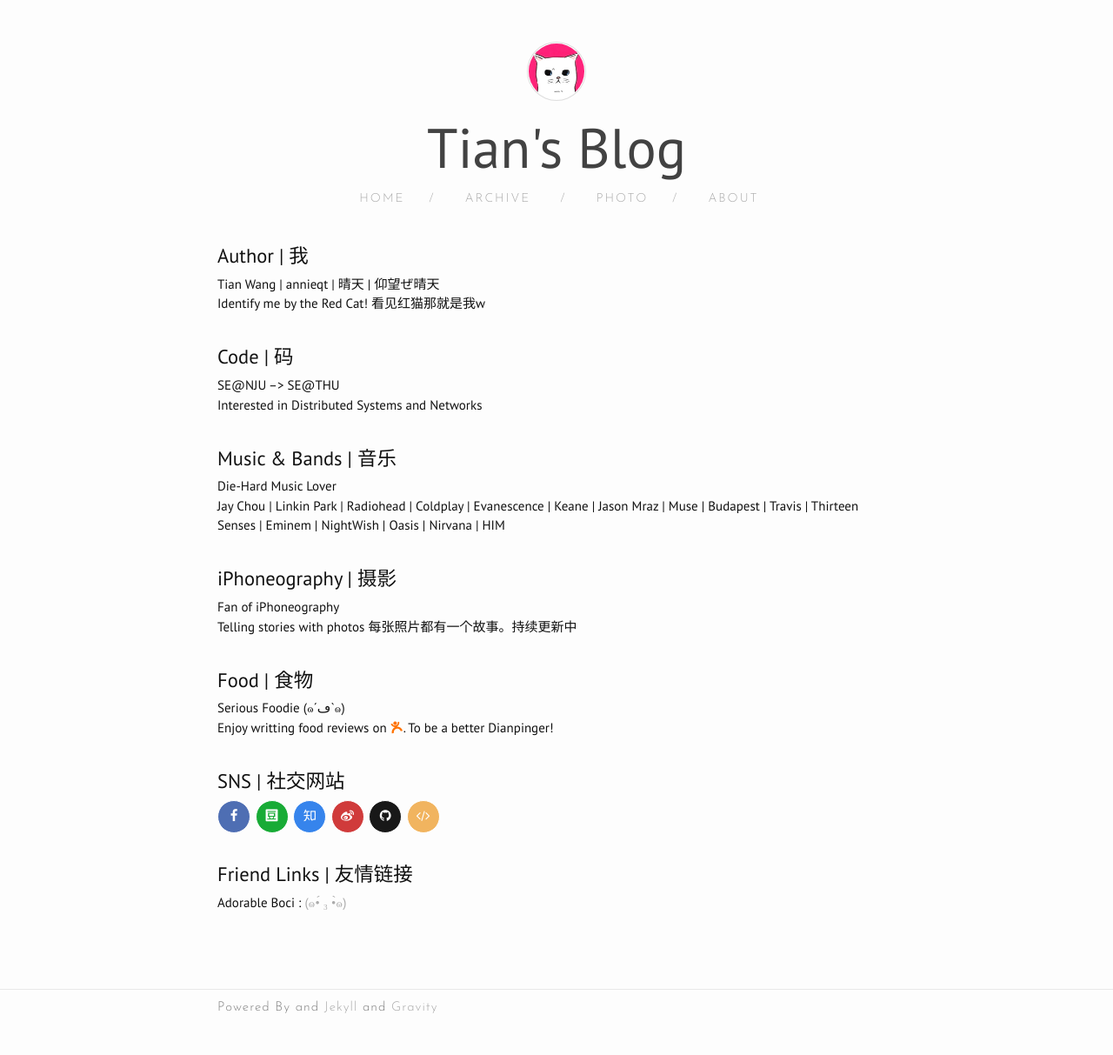
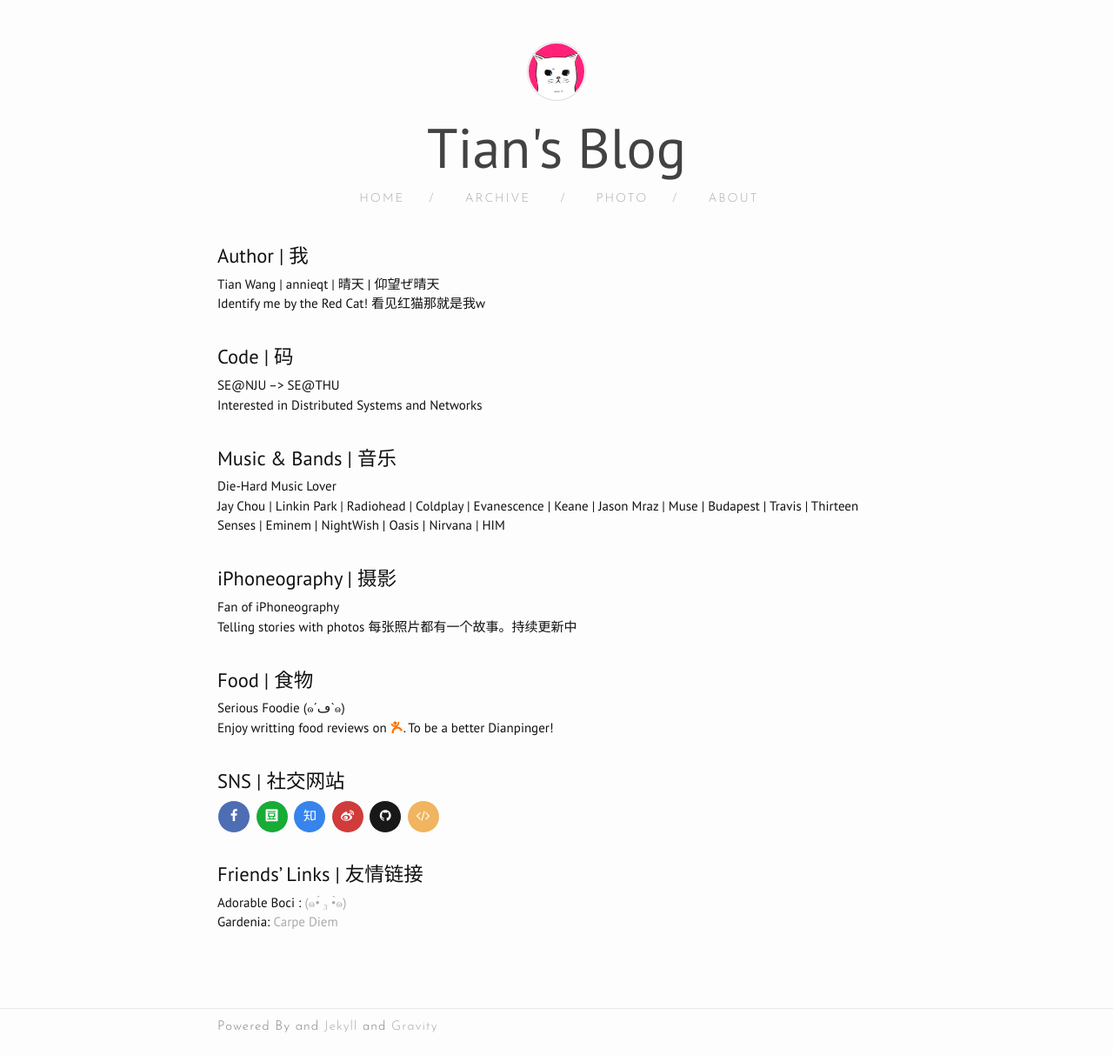
Before and after one commit to annieqt/annieqt.github.io, a Jekyll site: the page built from about.md, in a window 1280 px wide. Shown: the whole page at 87% size. Built offline with Jekyll 4.4.1, drawn with Linux system fonts in a browser that asks for light colours; nearby versions of some CDN libraries; comment, search, counter and statistics services are not loaded; before the commit the page ends 1190 px from its top, so only the background shows below that.

Commit message:
update some comments

```diff
--- a/about.md
+++ b/about.md
@@ -52,13 +52,15 @@
 </div>
 
 <br>
-# Friend Links | 友情链接
+# Friends' Links | 友情链接
 Adorable Boci : [(๑•́ ₃ •̀๑)] [1]
+Gardenia: [Carpe Diem][2]
 
 [1]:http://bichengluo.me
-<br>
+[2]:http://nanshu.wang
 
 
+<br>
 <div>
   {% include disqus.html %}
 </div>
```
Also changed, not shown: photo.md (+3 -3 lines), 3 other files.
